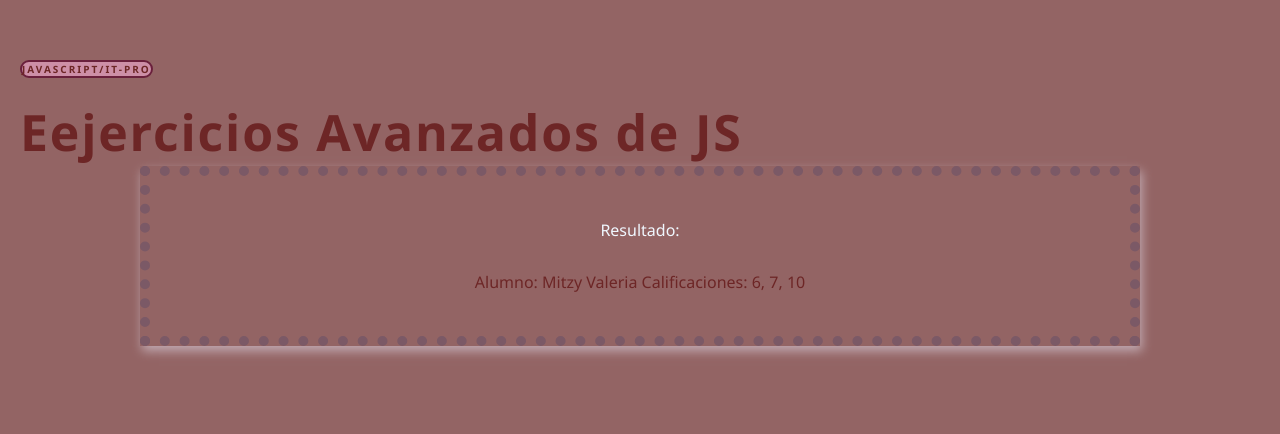
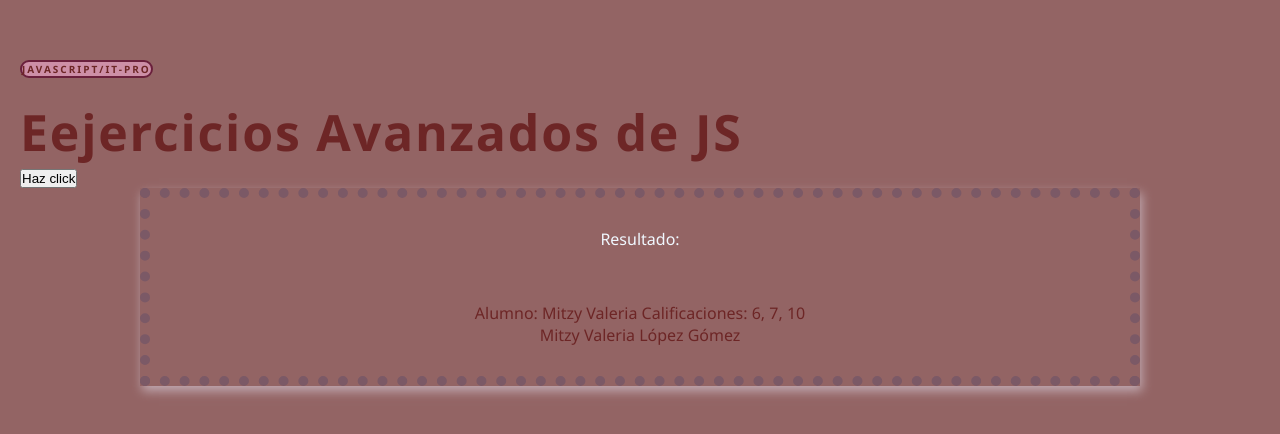
Before and after one commit to lopezgomezmitzyvaleria-wq/web, a plain HTML site: page pages/js_javaScriptAvanzado.html in a window 1280 px wide. Drawn offline with Linux system fonts and the light colour scheme.

Commit message:
feat: ejemplos de funciones propiedades y metodos

```diff
--- a/js/scriptAvanzado.js
+++ b/js/scriptAvanzado.js
@@ -1,14 +1,38 @@
-// Objetos y arreglos en JS
+const pizarron = document.querySelector("#resultado");
+//Ej1 Objetos y arreglos en JS
 //Objeto
 let alumno = {
-    numCuenta : "322007802",
-    nombre : "Mitzy Valeria",
-    apellidoP : "López",
-    apellidoM : "Gómez",
-    edad : 20
+    numCuenta: "322007802",
+    nombre: "Mitzy Valeria",
+    apellidoP: "López",
+    apellidoM: "Gómez",
+    edad: 20
 }
 //Arreglo
 let calificaciones = [6, 7, 10];
 //join convierte elementos del arreglo en texto y los separa por comas
-document.getElementById("resultado").textContent = "Alumno: "+alumno.nombre +
-                                                    " Calificaciones: " +calificaciones.join(", ")
+document.getElementById("resultado").innerHTML +=  "<br>Alumno: " + alumno.nombre +
+    " Calificaciones: " + calificaciones.join(", ")
+//saludar();
+//ej2. funcion saludar
+function saludar() {
+    //querySelector es más actual, este abarca todos los get
+    //document.querySelector("#resultado").textContent = "Hola " + alumno.nombre;
+    pizarron.innerHTML += "<br>Hola " + alumno.nombre;
+}
+
+//propiedades y métodos en JS
+let profesor = {
+    numTrabajador: "897047",
+    nombre: "Mitzy Valeria",
+    apellidoP: "López",
+    apellidoM: "Gómez",
+    clase: "Programación Orientada a Objetos",
+    nombreCompleto() {
+        return this.nombre + " " + this.apellidoP + " " + this.apellidoM
+    }
+}
+//inerHMTL para que interprete etiquetas de html
+//+= es agregar texto
+//pizarron.textContent += + profesor.nombreCompleto();
+pizarron.innerHTML += "<br>" + profesor.nombreCompleto();
--- a/pages/js_javaScriptAvanzado.html
+++ b/pages/js_javaScriptAvanzado.html
@@ -8,6 +8,7 @@
 </head>
 <body>
     <h1>Eejercicios Avanzados de JS</h1>
+    <button onclick="saludar()">Haz click</button>
     <p id="resultado"></p>
     <script src="../js/scriptAvanzado.js"></script>
 </body>
```
